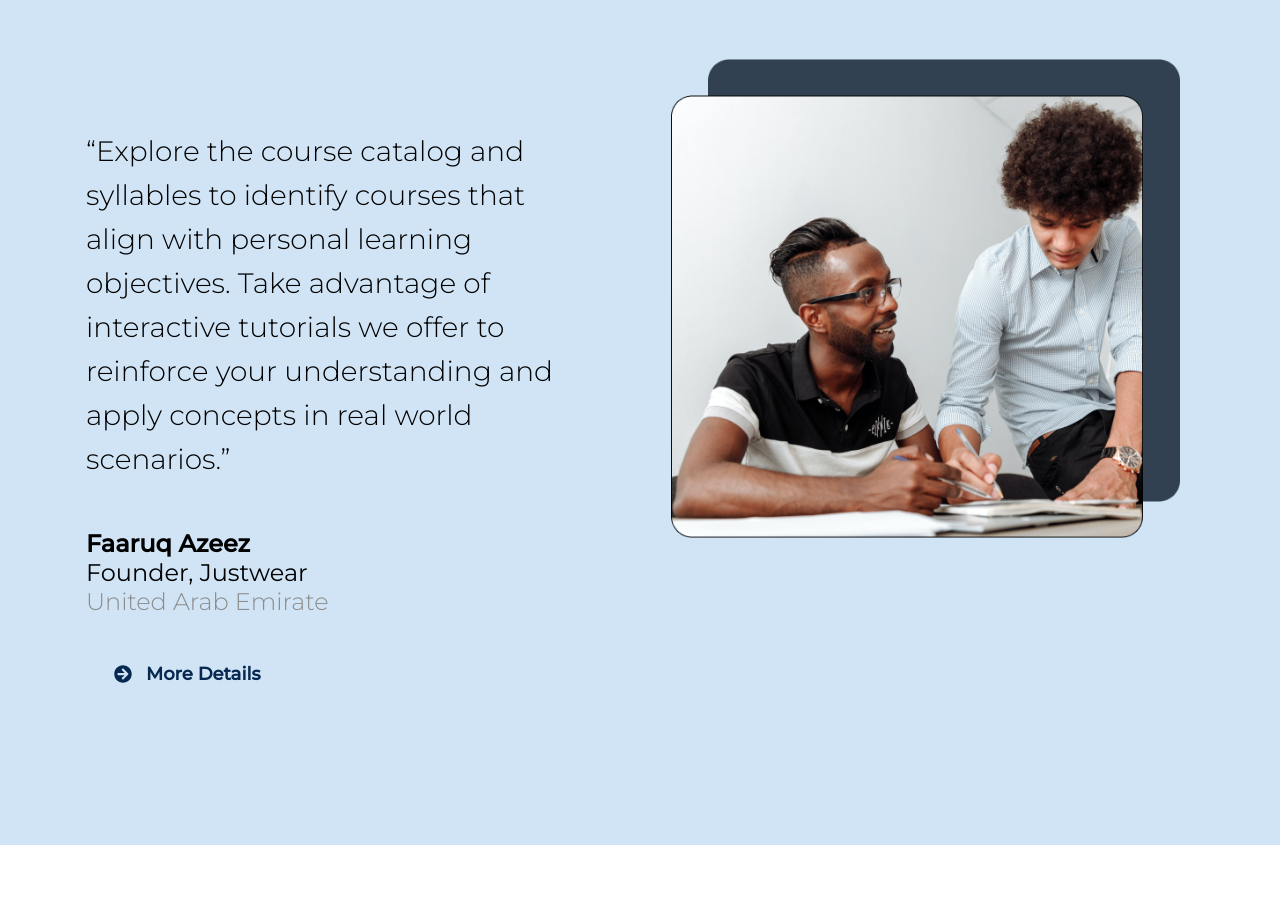
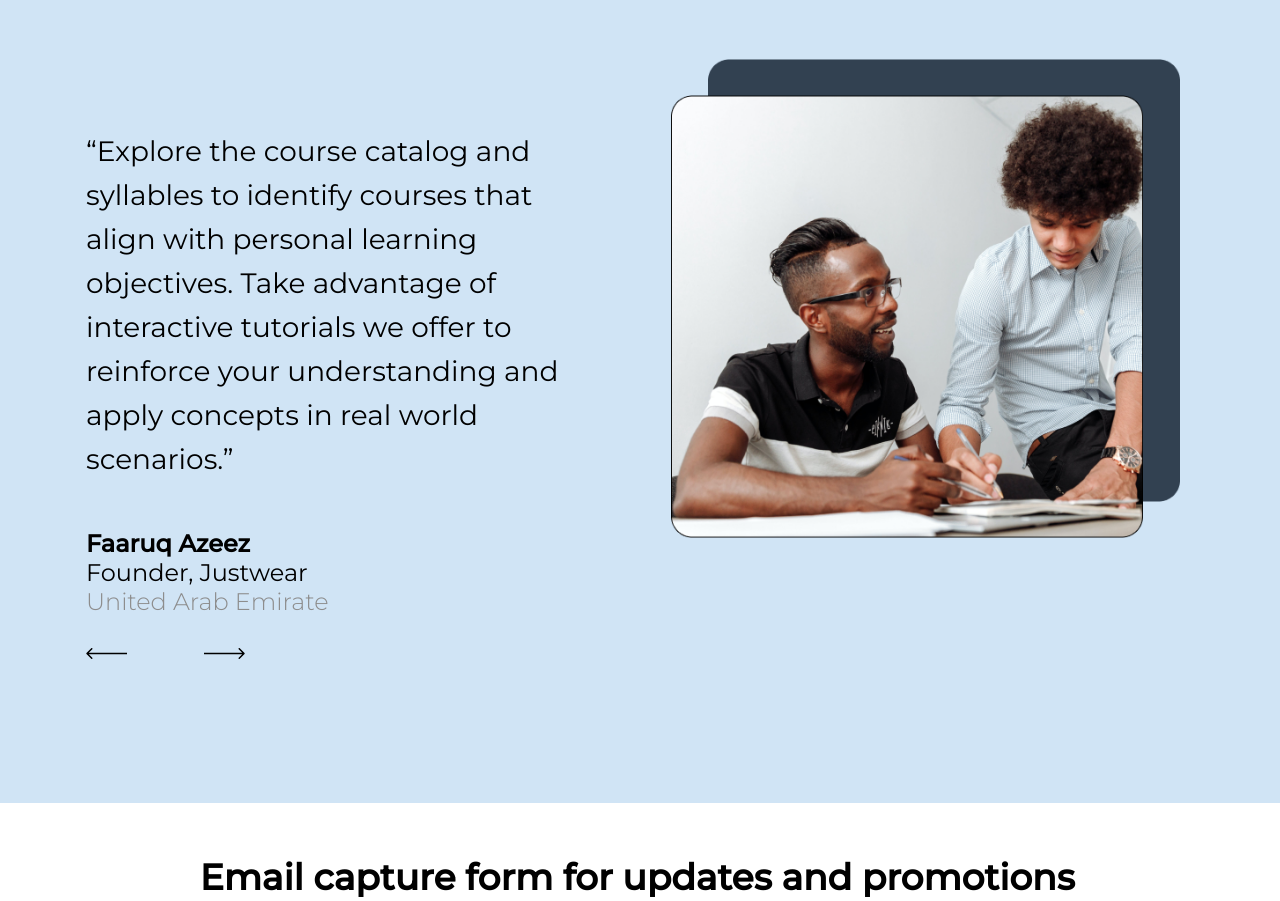
Before and after one commit to AyoMoses1/PROGFAMS-ASSESSMENT, a React (Vite) app: page / in a window 1280 px wide. Shown: the part 1540-2441 px from the top of the page. Built offline with nearby package versions, Linux system fonts and the light colour scheme.

Commit message:
Work on testimonials section

```diff
--- a/src/components/Testimonials/index.tsx
+++ b/src/components/Testimonials/index.tsx
@@ -1,8 +1,10 @@
 import image from "assets/4.png";
-import Button from "components/Button/Medium";
 import Heading from "components/Heading";
 import Text from "components/Text";
-import { FaArrowCircleRight } from "react-icons/fa";
+import { FaArrowRight } from "react-icons/fa";
+import arrow1 from "assets/a1.svg"
+import arrow2 from "assets/a2.svg"
+
 
 const index = () => {
   return (
@@ -29,7 +31,7 @@ const index = () => {
       <div className="grid grid-cols-2 gap-[76px] mt-[60px]">
         <div className="py-[46px]">
           <Text
-            fontWeight={300}
+            fontWeight={400}
             fontSize="28px"
             textColor={"#000000"}
             lineHeight={"44px"}
@@ -66,13 +68,10 @@ const index = () => {
           >
             United Arab Emirate
           </Text>
-          <Button
-            textColor={"#072951"}
-            className={"flex align items-center gap-[14px] px-0"}
-          >
-            <FaArrowCircleRight color={"#072951"} />
-            More Details
-          </Button>
+          <div className="flex justify-between w-[159px]">
+            <img src={arrow2}/>
+            <img src={arrow1}/>
+          </div>
         </div>
         <img src={image} />
       </div>
```
Also changed, not shown: src/assets/a1.svg (added), src/assets/a2.svg (added).
